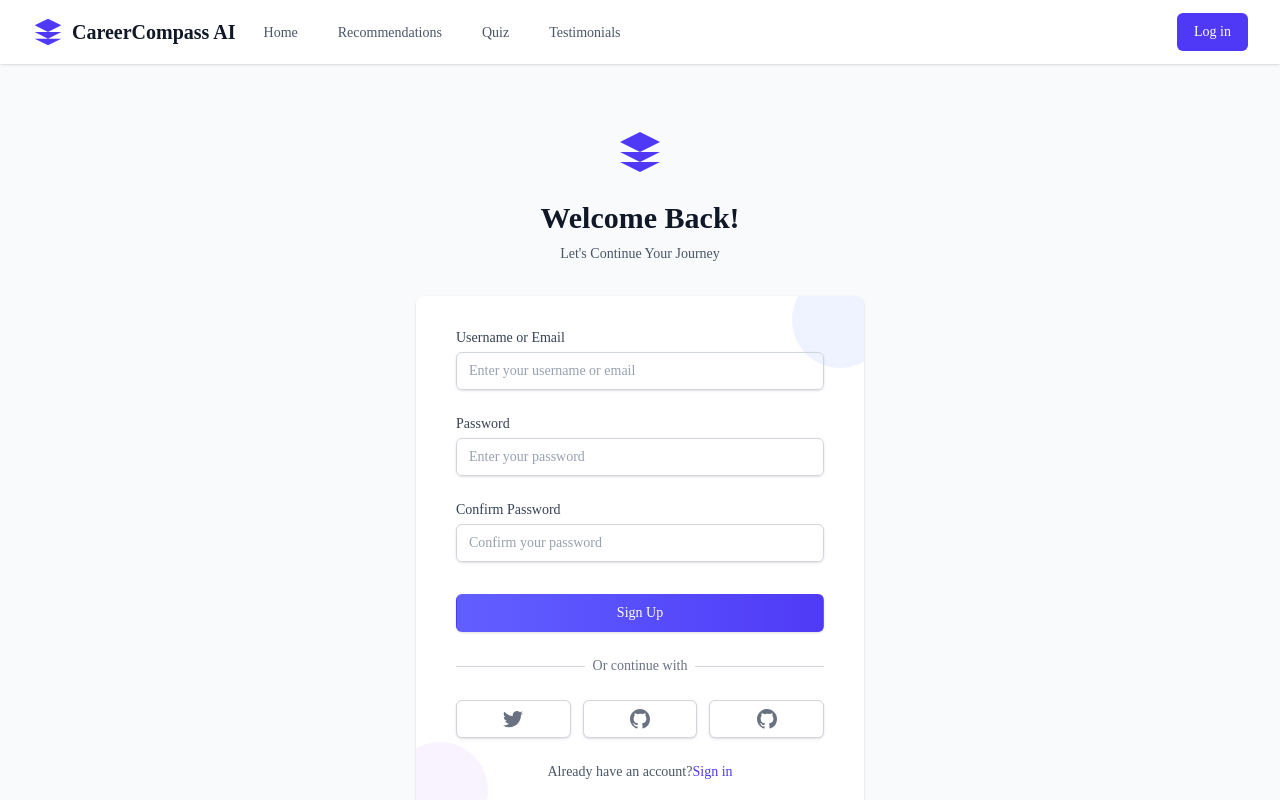
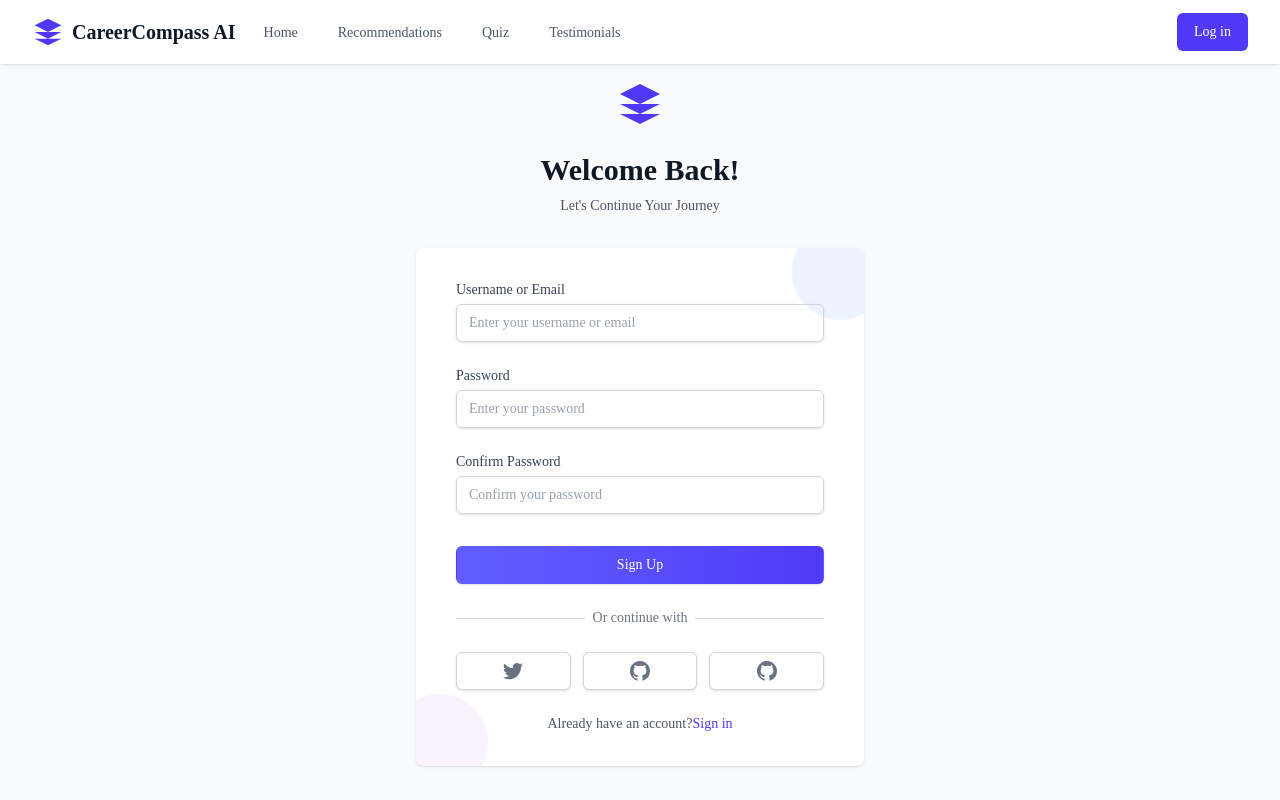
Before and after one commit to MostafaDawi/career_recommendation_system, a React (Vite) app in the folder frontend/app/: page /register in a window 1280 px wide. Shown: the top 800 px of the page. Built offline with nearby package versions, Linux system fonts and the light colour scheme.

Commit message:
Changed layout detail in the AppWrapper.tsx

```diff
--- a/frontend/app/src/components/AppWrapper.tsx
+++ b/frontend/app/src/components/AppWrapper.tsx
@@ -26,7 +26,7 @@ function AppWrapper() {
 
   const handleRestart = () => {
     setMbtiType(null);
-    navigate("/");
+    navigate("/quiz");
   };
 
   return (
--- a/frontend/app/src/layouts/AuthLayout.jsx
+++ b/frontend/app/src/layouts/AuthLayout.jsx
@@ -6,7 +6,7 @@ const AuthLayout = () => {
   return (
     <>
       <Navbar />
-      <main className="pt-20 px-6 bg-gray-50">
+      <main className="pt-8 px-6 bg-gray-50">
         <Outlet />
       </main>
     </>
--- a/frontend/app/src/layouts/MainLayout.tsx
+++ b/frontend/app/src/layouts/MainLayout.tsx
@@ -1,9 +1,6 @@
 import React, { useState } from "react";
 import Navbar from "../components/Navbar";
 import Footer from "../components/Footer";
-import MBTIQuiz from "../pages/MBTIQuiz.js";
-import ResultsPage from "../pages/ResultsPage.js";
-import HomePage from "../pages/HomePage.js";
 import { Outlet } from "react-router-dom";
 
 const MainLayout = () => {
```
